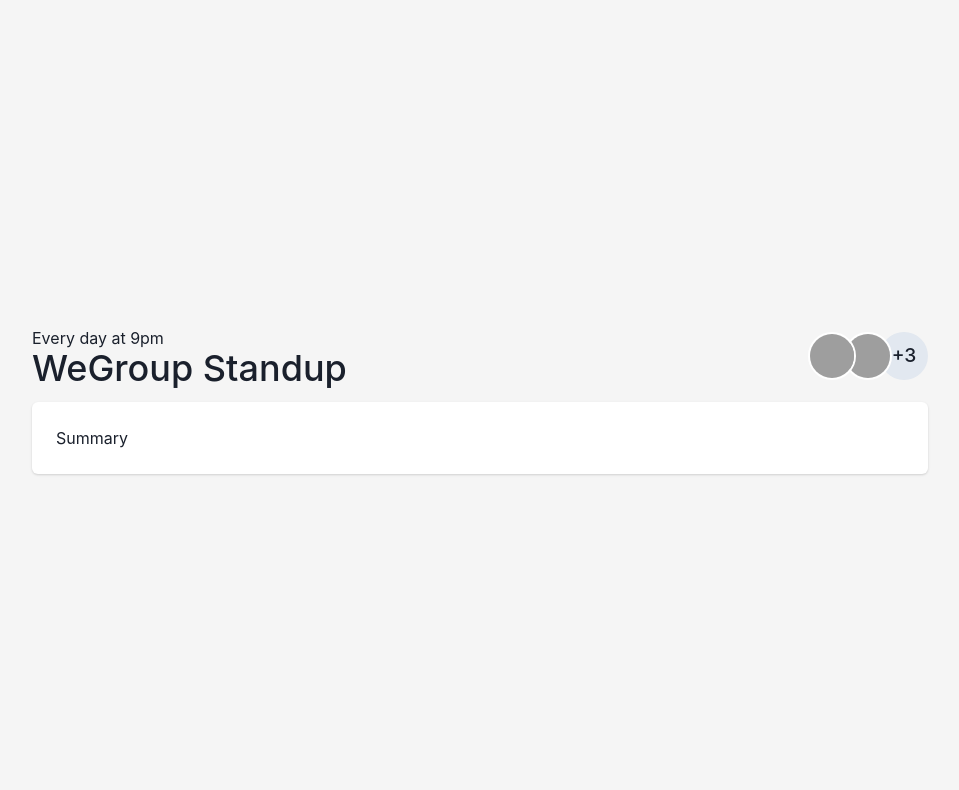
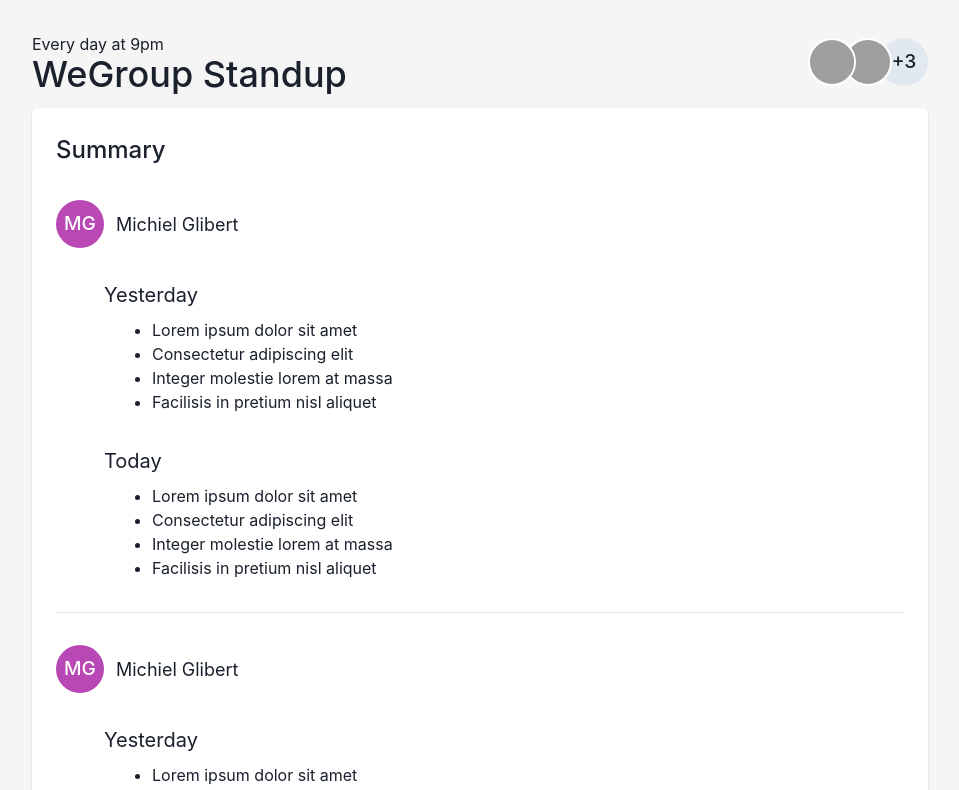
Before and after one commit to michielglibert/bumpi, a React (Vite) app: page /rooms/1/summary in a window 1280 px wide. Shown: the top 790 px of the page, without its empty margins (160-1119 px from the left). Built offline with nearby package versions, Linux system fonts and the light colour scheme; grey boxes are pictures that could not be loaded.

Commit message:
Add summary

```diff
--- a/src/components/AvatarWithUser.tsx
+++ b/src/components/AvatarWithUser.tsx
@@ -9,7 +9,7 @@ export const AvatarWithUser: React.FC<Props> = ({ username }) => {
   return (
     <HStack spacing="3">
       <Avatar name={username} />
-      <Text>{username}</Text>
+      <Text fontSize="lg">{username}</Text>
     </HStack>
   );
 };
--- a/src/features/rooms/components/standup/StandupSection.tsx
+++ b/src/features/rooms/components/standup/StandupSectionItem.tsx
@@ -5,12 +5,10 @@ interface Props {
   status: string;
 }
 
-export const StandupSection: React.FC<Props> = ({ status }) => {
+export const StandupSectionItem: React.FC<Props> = ({ status }) => {
   return (
     <VStack align="stretch">
-      <Text fontSize="xl" fontWeight="medium">
-        {status}
-      </Text>
+      <Text fontSize="xl">{status}</Text>
       <UnorderedList pl="8">
         <ListItem>Lorem ipsum dolor sit amet</ListItem>
         <ListItem>Consectetur adipiscing elit</ListItem>
--- /dev/null
+++ b/src/features/rooms/components/standup/StandupSections.tsx
@@ -0,0 +1,12 @@
+import { VStack } from "@chakra-ui/react";
+import React from "react";
+import { StandupSectionItem } from "./StandupSectionItem";
+
+export const StandupSections: React.FC = () => {
+  return (
+    <VStack spacing="8" align="stretch">
+      <StandupSectionItem status="Yesterday" />
+      <StandupSectionItem status="Today" />
+    </VStack>
+  );
+};
--- /dev/null
+++ b/src/features/rooms/components/summary/SummaryForUser.tsx
@@ -0,0 +1,20 @@
+import { Box, VStack } from "@chakra-ui/react";
+import React from "react";
+import { AvatarWithUser } from "../../../../components/AvatarWithUser";
+import { StandupSectionItem } from "../standup/StandupSectionItem";
+import { StandupSections } from "../standup/StandupSections";
+
+interface Props {
+  username: string;
+}
+
+export const SummaryForUser: React.FC<Props> = ({ username }) => {
+  return (
+    <VStack align="stretch" spacing="8">
+      <AvatarWithUser username={username} />
+      <Box pl="12">
+        <StandupSections />
+      </Box>
+    </VStack>
+  );
+};
--- a/src/features/rooms/routes/standup.tsx
+++ b/src/features/rooms/routes/standup.tsx
@@ -2,14 +2,14 @@ import { VStack } from "@chakra-ui/react";
 import React from "react";
 import { StandupFooter } from "../components/standup/StandupFooter";
 import { StandupHeader } from "../components/standup/StandupHeader";
-import { StandupSection } from "../components/standup/StandupSection";
+import { StandupSectionItem } from "../components/standup/StandupSectionItem";
+import { StandupSections } from "../components/standup/StandupSections";
 
 export const Standup: React.FC = () => {
   return (
     <VStack spacing="8" align="stretch">
       <StandupHeader username="Michiel Glibert" />
-      <StandupSection status="Yesterday" />
-      <StandupSection status="Today" />
+      <StandupSections />
       <StandupFooter />
     </VStack>
   );
--- a/src/features/rooms/routes/summary.tsx
+++ b/src/features/rooms/routes/summary.tsx
@@ -1,6 +1,27 @@
-import { Box } from "@chakra-ui/react";
+import { VStack, Text, Divider, Button, Center } from "@chakra-ui/react";
 import React from "react";
+import { Link } from "react-router-dom";
+import { SummaryForUser } from "../components/summary/SummaryForUser";
 
 export const Summary: React.FC = () => {
-  return <Box>Summary</Box>;
+  return (
+    <VStack spacing="8" align="stretch">
+      <Text fontSize="2xl" fontWeight="medium">
+        Summary
+      </Text>
+      <VStack
+        spacing="8"
+        align="stretch"
+        divider={<Divider borderColor="blackAlpha.300" />}
+      >
+        <SummaryForUser username="Michiel Glibert" />
+        <SummaryForUser username="Michiel Glibert" />
+      </VStack>
+      <Center>
+        <Button as={Link} to="/rooms/1">
+          Back to room
+        </Button>
+      </Center>
+    </VStack>
+  );
 };
```
Also changed, not shown: src/features/rooms/components/summary/Summary.tsx (added, +13 -0 lines).
